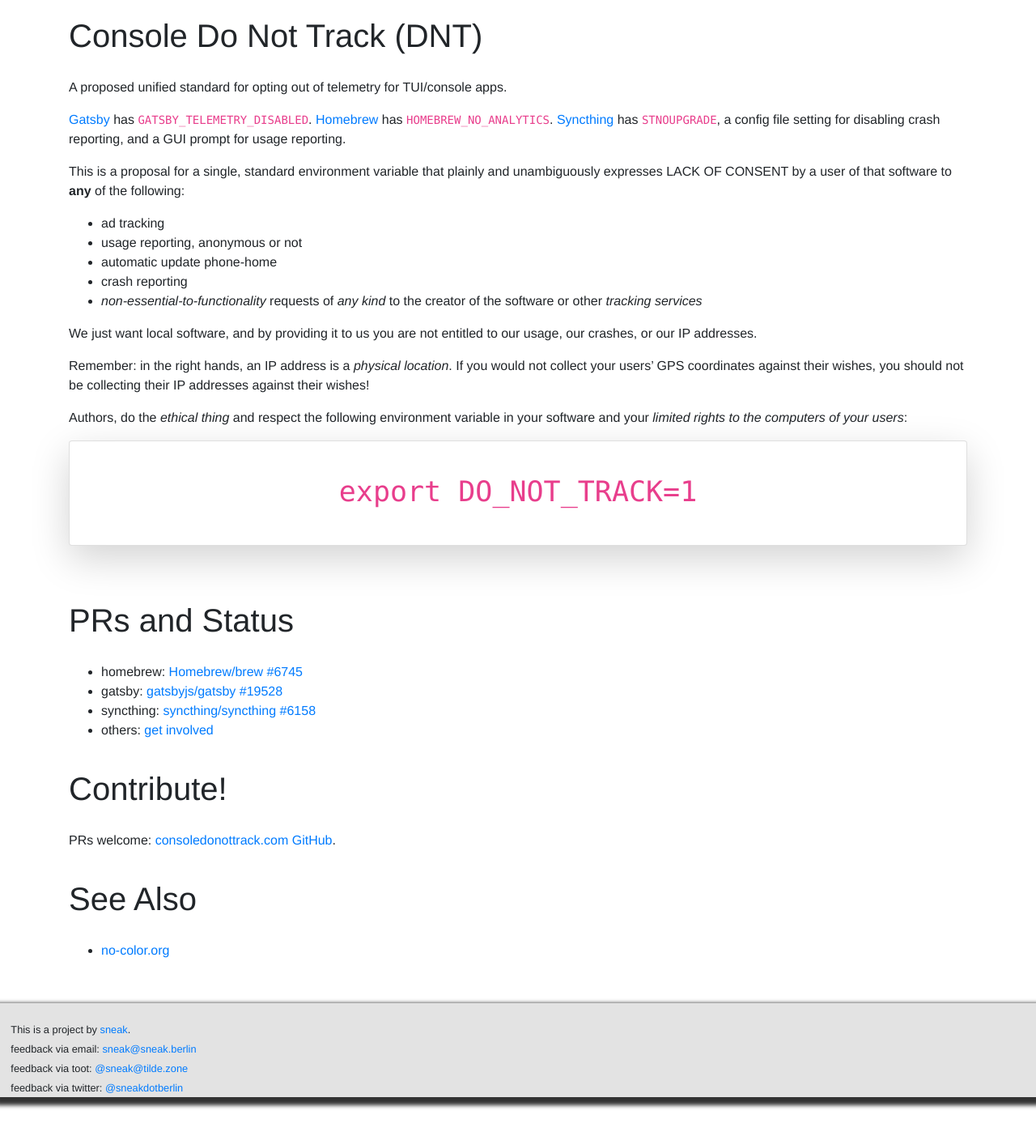
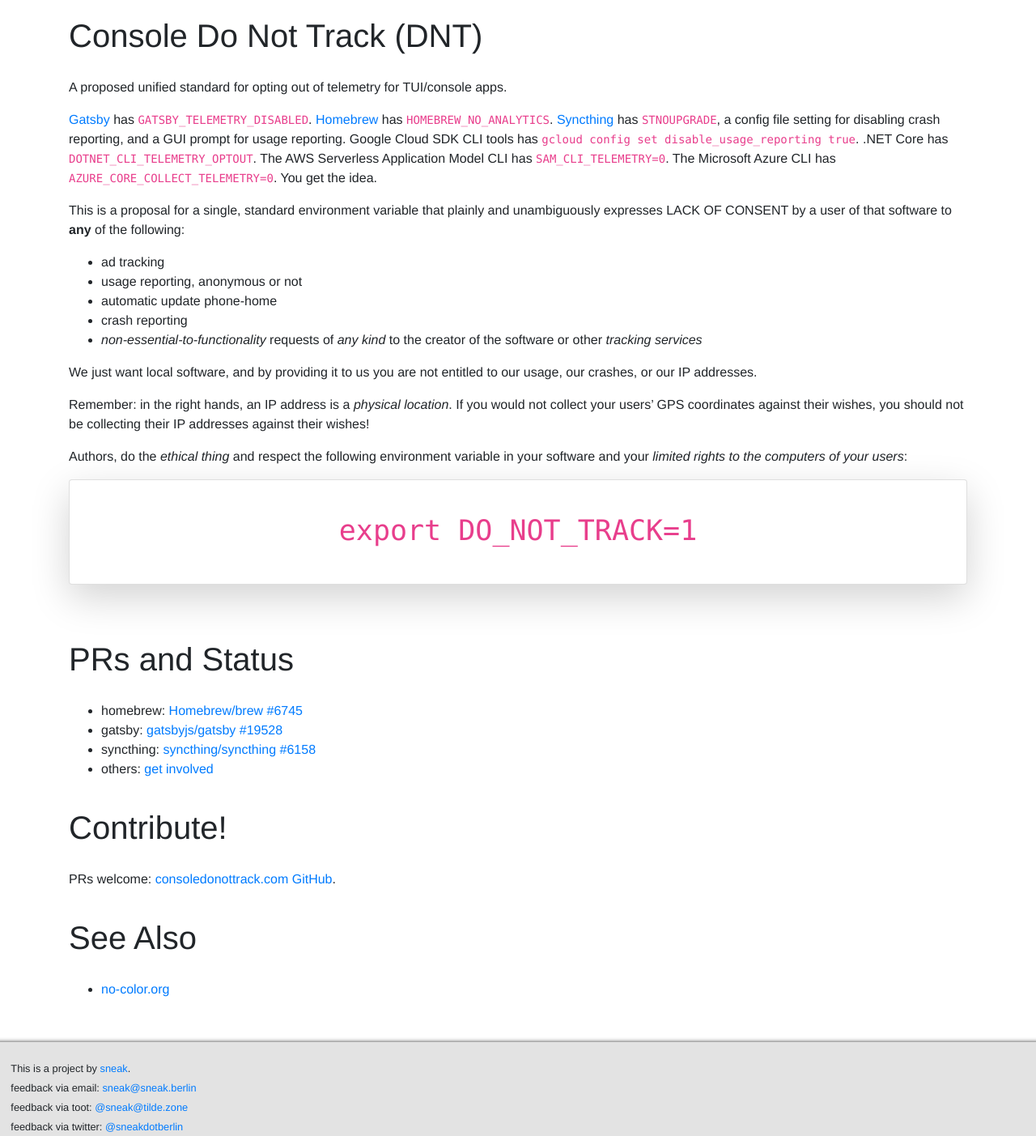
Before and after one commit to muescha/consoledonottrack.com, a Jekyll site: the page built from index.markdown, in a window 1280 px wide. Shown: the whole page at 81% size. Built offline with Jekyll 4.4.1, drawn with Linux system fonts in a browser that asks for light colours; our own code applies the rules of GitHub Pages for plain Markdown files.

Commit message:
fixes #2 partially

```diff
--- a/index.markdown
+++ b/index.markdown
@@ -10,7 +10,11 @@
 [Gatsby](https://www.gatsbyjs.org/) has `GATSBY_TELEMETRY_DISABLED`.
 [Homebrew](https://brew.sh/) has `HOMEBREW_NO_ANALYTICS`.
 [Syncthing](https://syncthing.net/) has `STNOUPGRADE`, a config file setting
-for disabling crash reporting, and a GUI prompt for usage reporting.  <!--
+for disabling crash reporting, and a GUI prompt for usage reporting.  Google
+Cloud SDK CLI tools has `gcloud config set disable_usage_reporting true`.
+.NET Core has `DOTNET_CLI_TELEMETRY_OPTOUT`.  The AWS Serverless Application
+Model CLI has `SAM_CLI_TELEMETRY=0`.  The Microsoft Azure CLI has
+`AZURE_CORE_COLLECT_TELEMETRY=0`.  You get the idea.<!--
 Etcher has... well,
 [nothing](https://github.com/balena-io/etcher/issues/2057). -->
 
```
